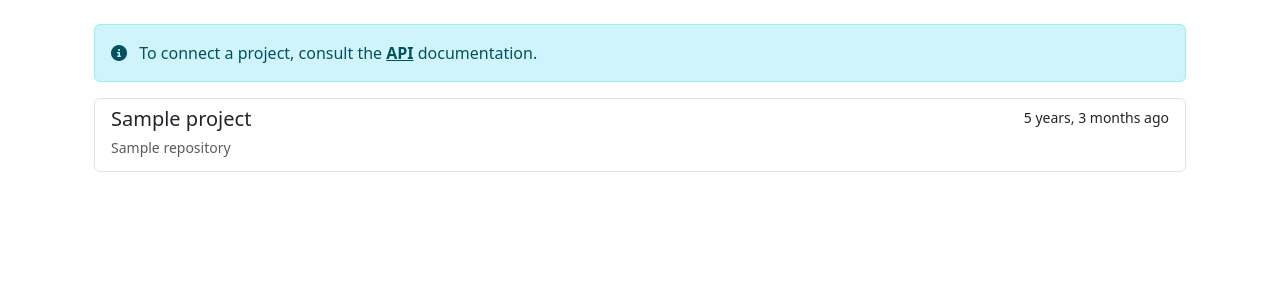
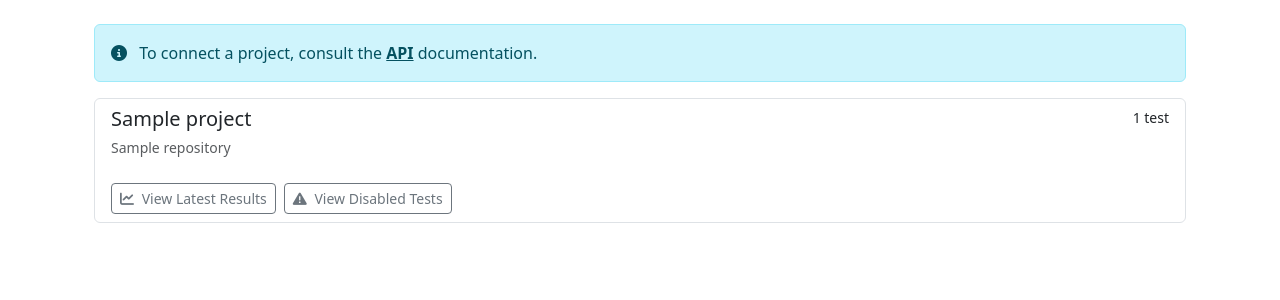
Before and after one commit to KittyCAD/test-analysis-bot-public, a Django app: template templates/projects/index.html in a window 1280 px wide. Shown: the part 57-357 px from the top of the page. Run offline with Django 5.2, Linux system fonts and the light colour scheme; the template is opened without the code that fills it: most values are stand-ins (such as "Sample title", 1, 10 or a date in 2020).

Commit message:
Add buttons for dashboards

```diff
--- a/templates/projects/index.html
+++ b/templates/projects/index.html
@@ -10,16 +10,29 @@
         {% if projects %}
             <div class="list-group">
                 {% for project in projects %}
-                    <a href="{% url 'projects:tests' project.path %}"
-                       class="list-group-item list-group-item-action">
+                    <div class="list-group-item list-group-item-action project-card"
+                         style="cursor:pointer"
+                         data-href="{% url 'projects:tests' project.path %}">
                         <div class="d-flex w-100 justify-content-between">
                             <h5 class="mb-1">{{ project.name }}</h5>
-                            <small>{{ project.updated_at|timesince }} ago</small>
+                            <small>{{ project.tests.count }} test{{ project.tests.count|pluralize }}</small>
                         </div>
                         <p class="mb-1">
                             <small class="text-muted">{{ project.repository }}</small>
                         </p>
-                    </a>
+                        <div class="mt-4 d-flex flex-wrap gap-2">
+                            <a href="{% url 'projects:results' project.path %}"
+                               class="btn btn-sm btn-outline-secondary">
+                                <i class="fa-solid fa-chart-line me-1"></i>
+                                View Latest Results
+                            </a>
+                            <a href="{% url 'projects:disabled-tests' project.path %}"
+                               class="btn btn-sm btn-outline-secondary disabled-tests-btn">
+                                <i class="fa-solid fa-triangle-exclamation me-1"></i>
+                                View Disabled Tests
+                            </a>
+                        </div>
+                    </div>
                 {% endfor %}
             </div>
         {% endif %}
```
